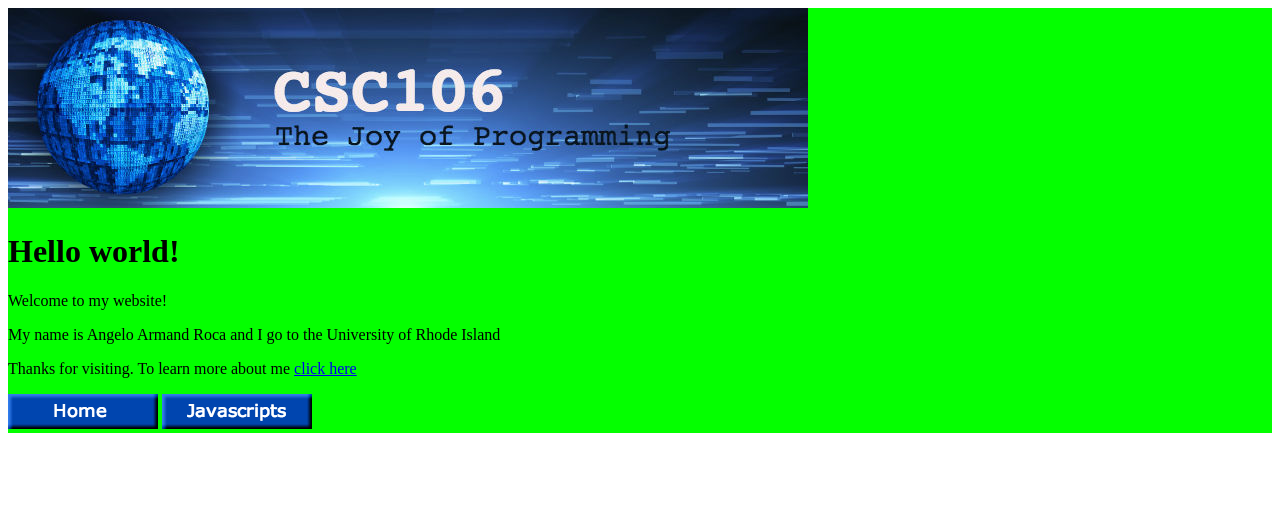
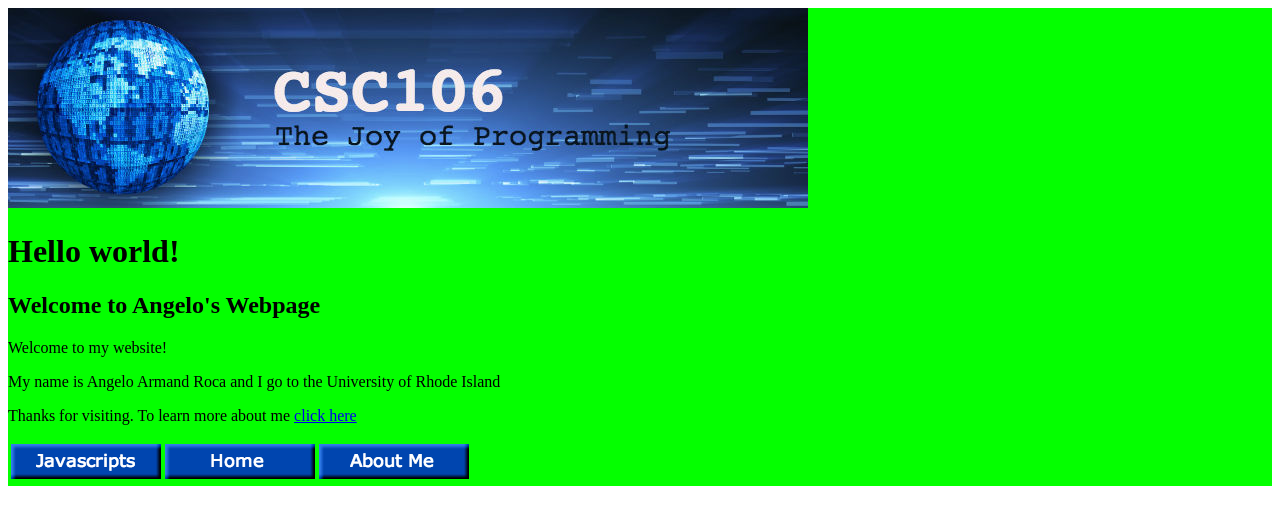
Before and after one commit to aroca100/aroca100.github.io, a plain HTML site: page index.html in a window 1280 px wide. Drawn offline with Linux system fonts and the light colour scheme.

Commit message:
Add files via upload

```diff
--- a/index.html
+++ b/index.html
@@ -8,11 +8,16 @@
 <body>
  <img src="csc106_banner.jpg" alt="banner">
     <h1>Hello world!</h1>
+    <h2>Welcome to Angelo's Webpage</h2>
     <p>Welcome to my website!
     <p>My name is Angelo Armand Roca and I go to the University of Rhode Island </p>
     <p>Thanks for visiting. To learn more about me <a href="aboutme.html">click here </a> </p>
-    <img src="home.png" alt="home">
-    <a href="javascripts.html">
-        <img src="js.png" alt="This is a picture of java script ">
+    <table>
+        <tr>
+            <td><a href="javascripts.html"><img src="js.png" alt="This is a picture of java script"a>
+            <td><img src="home.png" alt="home"></td>
+            <td><a href="aboutme.html"><img src="aboutme.png" alt="about me"a></td>
+        </tr>
+    </table>
 </body>
 </html>
```
